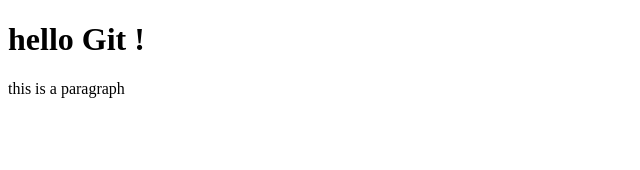
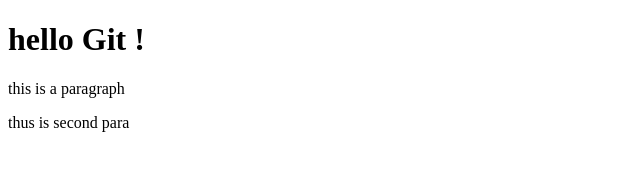
Before and after one commit to ganeshkale07/git-repo, a plain HTML site: page index.html in a window 1280 px wide. Shown: the whole page, without its empty margins (0-640 px from the left). Drawn offline with Linux system fonts and the light colour scheme.

Commit message:
third commit

```diff
--- a/index.html
+++ b/index.html
@@ -8,5 +8,6 @@
 <body>
  <h1>hello Git !</h1>
  <p>this is a paragraph</p>
+ <p>thus is second para</p>
 </body>
 </html>
```
